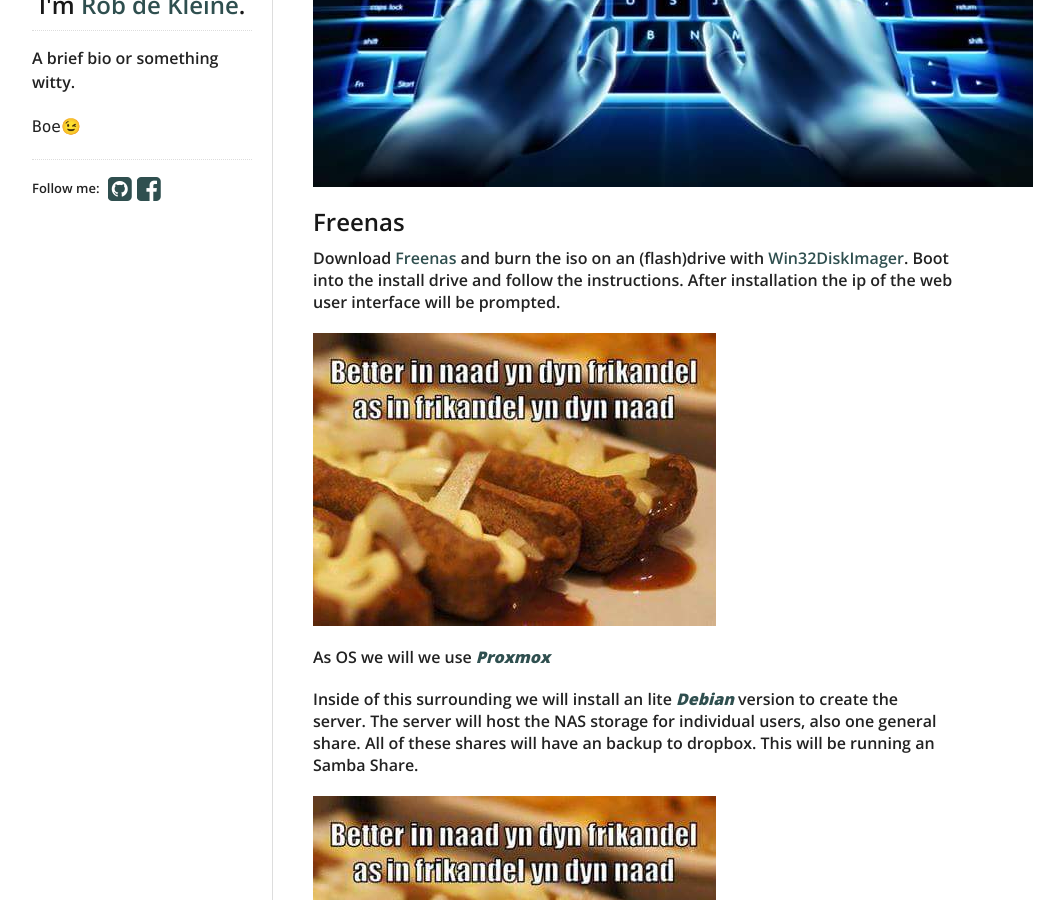
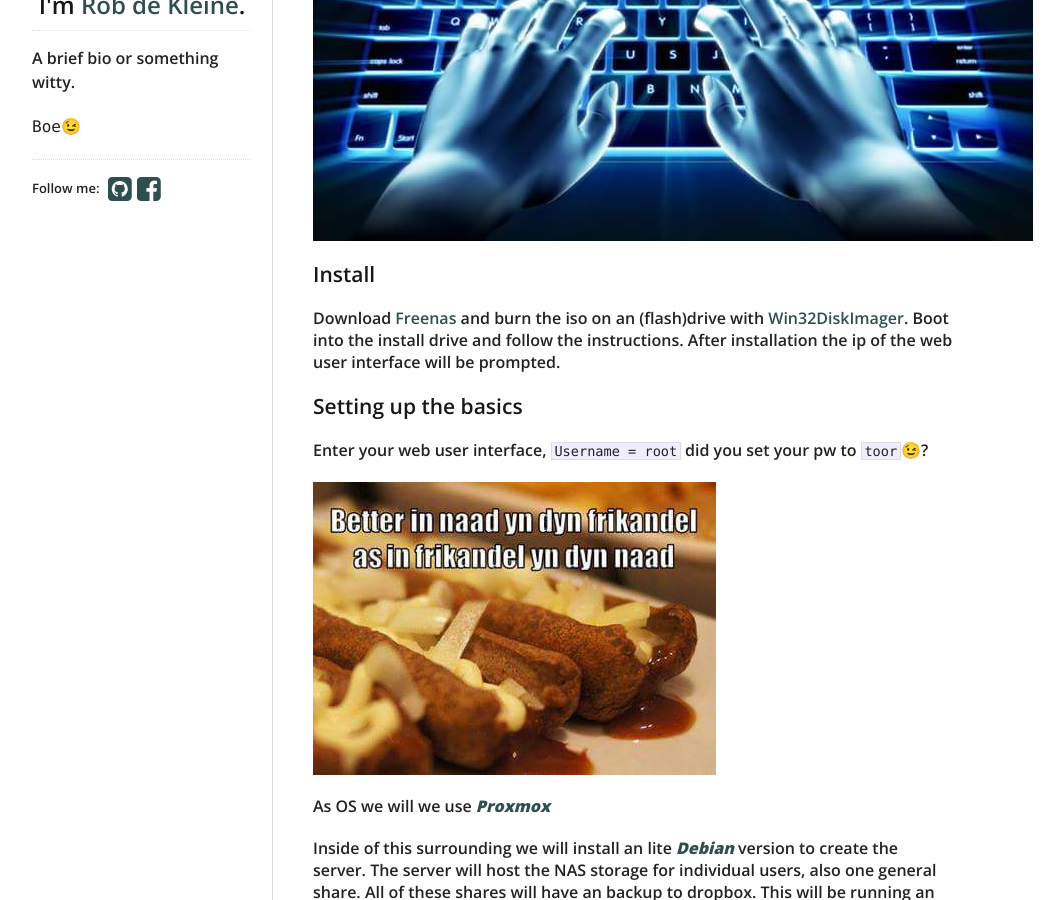
Before and after one commit to sjmst5/sjmst5.github.io, a Jekyll site: the page built from jekyll/_posts/2019-08-29-Storage Server.md, in a window 1280 px wide and 900 px high, scrolled down 336 px. Shown: the whole window, without its empty margins (138-1202 px from the left). Built offline with Jekyll 4.4.1, drawn with Linux system fonts in a browser that asks for light colours; nearby versions of some CDN libraries.

Commit message:
Storage server update

```diff
--- a/jekyll/_posts/2019-08-29-Storage Server.md
+++ b/jekyll/_posts/2019-08-29-Storage Server.md
@@ -4,12 +4,16 @@ title: Storage Server
 categories:
 - blog
 ---
-
+# **Freenas**
 ![keyboard](/media/2019/08/keyboard.jpg "keyboard")
-## Freenas
+### Install
 Download [Freenas](https://www.freenas.org/download-freenas-release/) and burn the iso on an (flash)drive with [Win32DiskImager](https://sourceforge.net/projects/win32diskimager/).
 Boot into the install drive and follow the instructions.
 After installation the ip of the web user interface will be prompted.
+
+### Setting up the basics
+Enter your web user interface, `Username = root` did you set your pw to `toor`😉?
+
 
 
 ![frikandel](/media/2019/08/frikandel.jpg "A cute del")
```
Also changed, not shown: 2 other files.
